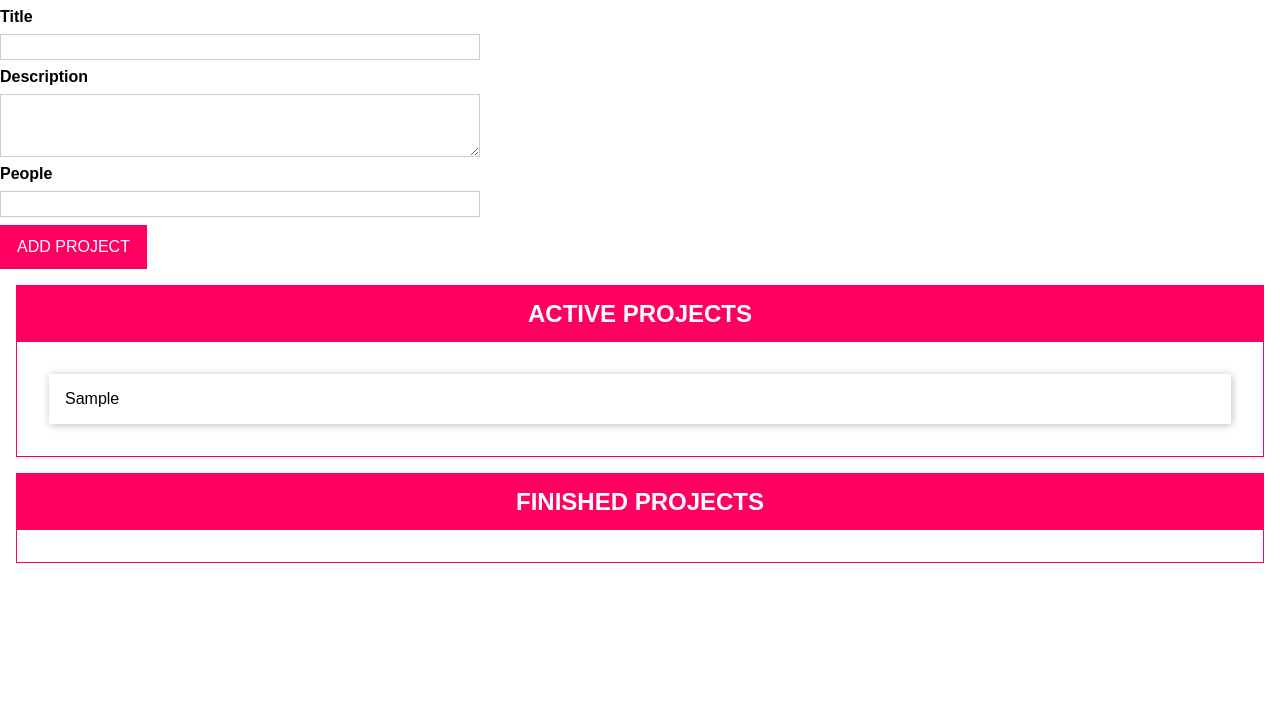
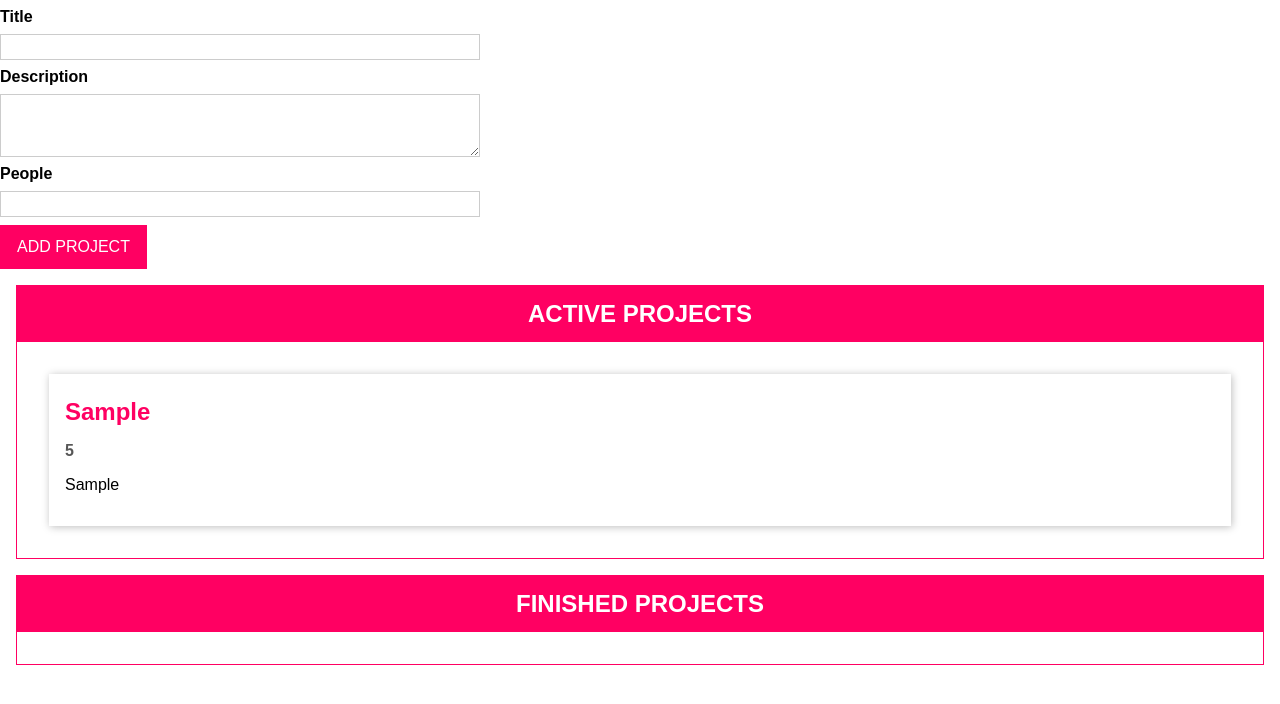
Before and after one commit to nicap84/First-Typescript-project, a website with bundled scripts: page index.html in a window 1280 px wide. Both pictures are taken after typing "Sample", "Sample", "5" into the empty fields and a click on the button "ADD PROJECT". Built offline with nearby package versions, Linux system fonts and the light colour scheme.

Commit message:
* create ProjectItem class * update html * add references to README

```diff
--- a/index.html
+++ b/index.html
@@ -27,7 +27,11 @@
       </form>
     </template>
     <template id="single-project">
-      <li></li>
+      <li>
+        <h2></h2>
+        <h3></h3>
+        <p></p>
+      </li>
     </template>
     <template id="project-list">
       <section class="projects">
--- a/src/app.ts
+++ b/src/app.ts
@@ -28,7 +28,6 @@ function validate(validatableInput: Validatable): boolean{
     }
     return isValid;
 }
-
 
 // Autobin decorator
 function autobind(
@@ -111,9 +110,7 @@ class ProjectList extends Component<HTMLDivElement, HTMLElement> {
         const listElement = document.getElementById(`${this.type}-project-list`)! as HTMLUListElement;
         listElement.innerHTML = '';
         for (const projectItem of this.assignedProjects){
-            const listItem = document.createElement('li');
-            listItem.textContent = projectItem.title;
-            listElement.appendChild(listItem);
+            new ProjectItem(this.element.querySelector('ul')!.id, projectItem);
         }
     }
 }
@@ -228,7 +225,7 @@ class ProjectState extends State<Project>{
     }
 
     addProject(title: string, description: string, numOfPeople: number){
-        const newProject = new Project(Math.random(), title, description, numOfPeople, ProjectStatus.Active);
+        const newProject = new Project(Math.random().toString(), title, description, numOfPeople, ProjectStatus.Active);
         this.projects.push(newProject);
         for (const listenerFn of this.listeners) {
             listenerFn(this.projects.slice());
@@ -237,8 +234,32 @@ class ProjectState extends State<Project>{
 }
 
 enum ProjectStatus { Active, Finished };
+
 class Project {
-    constructor (public id: number, public title: string, public description: string, public people: number, public status: ProjectStatus){}
+    constructor (public id: string, public title: string, public description: string, public people: number, public status: ProjectStatus){}
+}
+
+// Project Item class
+class ProjectItem extends Component<HTMLUListElement, HTMLLIElement> {
+
+    private project: Project;
+
+    constructor(hostId: string, project: Project){
+        super('single-project', hostId, false, project.id);
+        this.project = project;
+
+        this.configure();
+        this.renderContent();
+    }
+
+    configure(): void {}
+
+    renderContent(): void {
+        this.element.querySelector('h2')!.textContent = this.project.title;
+        this.element.querySelector('h3')!.textContent = this.project.people.toString();
+        this.element.querySelector('p')!.textContent = this.project.description ;
+    }
+
 }
 
 const projectState = ProjectState.getInstance();
```
Also changed, not shown: 2 other files.
